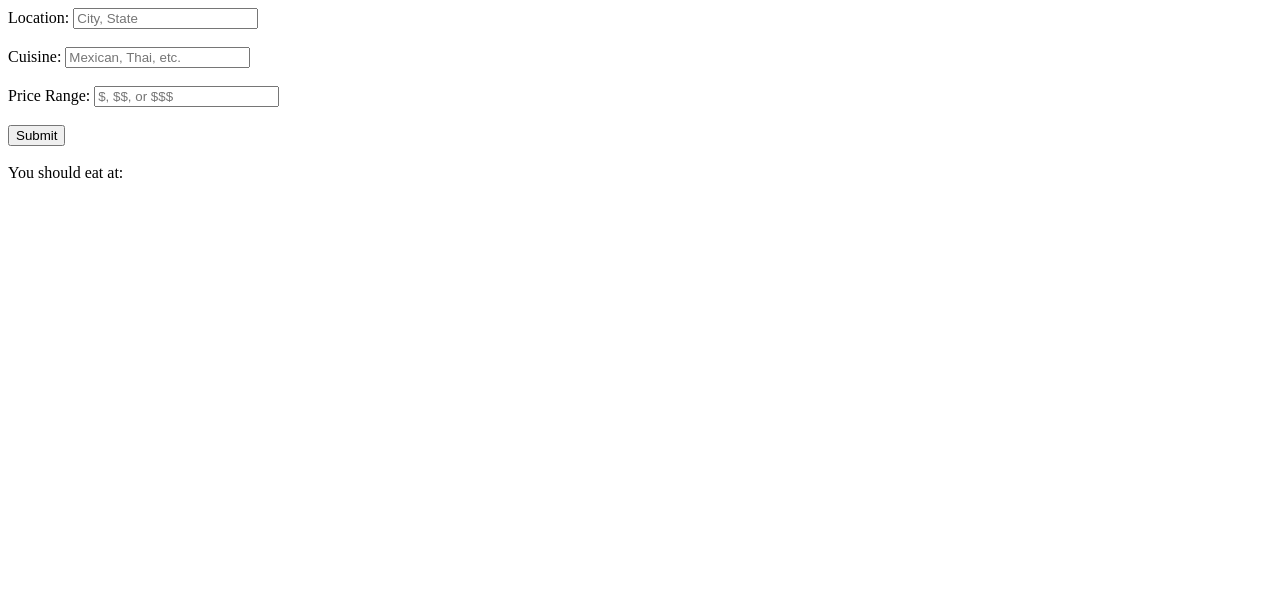
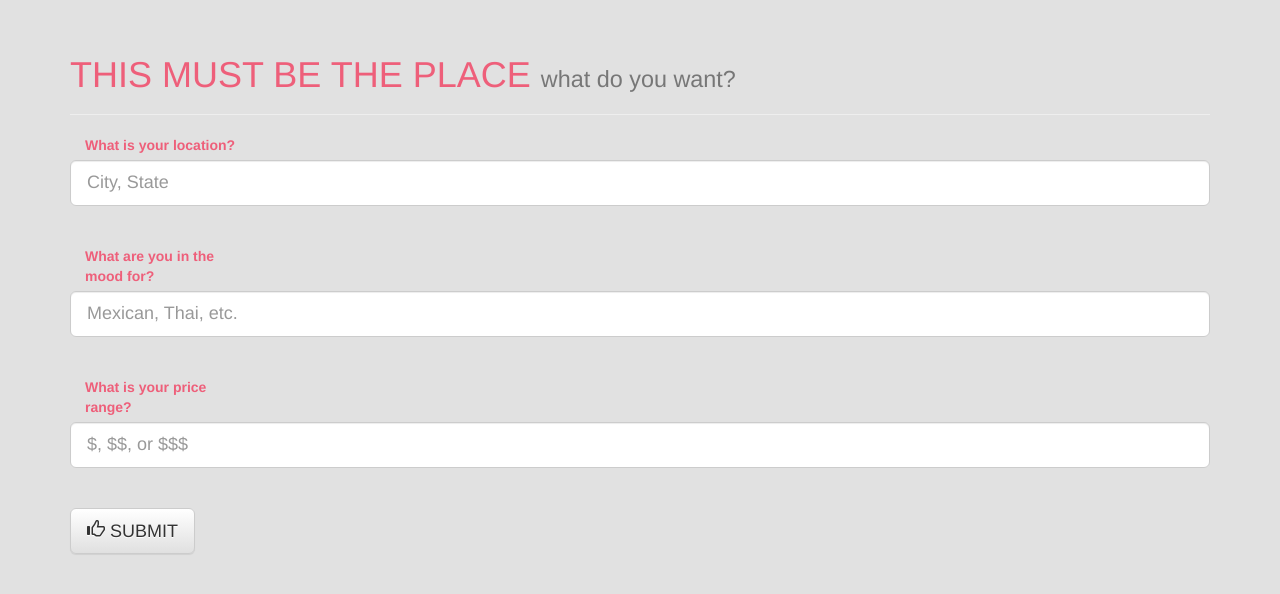
Before and after one commit to ashleystieb/this-must-be-the-place, a Django app: template eat/templates/index.html in a window 1280 px wide. Shown: the top 594 px of the page. Run offline with Django 3.2, Linux system fonts and the light colour scheme; the template is opened without the code that fills it, so the values that code supplies are empty; some libraries are stand-ins or nearby versions.

Commit message:
Update index.html

```diff
--- a/eat/templates/index.html
+++ b/eat/templates/index.html
@@ -5,44 +5,84 @@
 <html lang="en">
 <head>
     <meta charset="UTF-8">
-    <title>EAT NOW</title>
-    <link href="{% static "css/get_restaurant_styles.css" %}" type='text/css'>
+    <meta name="viewport" content="width=device-width, initial-scale=1">
+    <title>THIS MUST BE THE PLACE</title>
+    <!-- Latest compiled and minified CSS -->
+    <link rel="stylesheet" href="https://maxcdn.bootstrapcdn.com/bootstrap/3.3.7/css/bootstrap.min.css"
+          integrity="sha384-BVYiiSIFeK1dGmJRAkycuHAHRg32OmUcww7on3RYdg4Va+PmSTsz/K68vbdEjh4u" crossorigin="anonymous">
+    <link rel="stylesheet" href="https://maxcdn.bootstrapcdn.com/bootstrap/3.3.7/css/bootstrap-theme.min.css"
+          integrity="sha384-rHyoN1iRsVXV4nD0JutlnGaslCJuC7uwjduW9SVrLvRYooPp2bWYgmgJQIXwl/Sp" crossorigin="anonymous">
+    <link rel="stylesheet" href="{% static 'css/get_restaurant_styles.css' %}">
+
 </head>
 <body>
+<div class="container">
+    <div class="page-header">
+        <h1>THIS MUST BE THE PLACE
+            <small>what do you want?</small>
+        </h1>
+    </div>
 
-    <div class="container">
-        <div id="rest-name"></div>
-        <div id="rest-image"></div>
-        <div id="rest-map"></div>
     <div class="input">
-                Location: <input id="location" placeholder="City, State"><br><br>
-                Cuisine: <input id="cuisine" placeholder="Mexican, Thai, etc."><br><br>
-                Price Range: <input id="price" placeholder="$, $$, or $$$"><br><br>
+        <label class="col-sm-2 control-label" for="formGroupInputLarge">What is your location?</label>
+        <input id="location" class="form-control input-lg" placeholder="City, State"><br><br>
+        <label class="col-sm-2 control-label" for="formGroupInputLarge">What are you in the mood for?</label>
+        <input id="cuisine" class="form-control input-lg" placeholder="Mexican, Thai, etc."><br><br>
+        <label class="col-sm-2 control-label" for="formGroupInputLarge">What is your price range?</label>
+        <input id="price" class="form-control input-lg" placeholder="$, $$, or $$$"><br><br>
 
-                <button id="submit">Submit</button><br><br>
+        <button id="submit" type="button" class="btn btn-default btn-lg" data-toggle="modal"
+                data-target=".bs-example-modal-lg"><span class="glyphicon glyphicon-thumbs-up
+" aria-hidden="true"></span> SUBMIT
+        </button>
+        <br><br>
+        <div class="modal fade bs-example-modal-lg" tabindex="-1" role="dialog" aria-labelledby="myLargeModalLabel">
 
-            <div id="results">
+            <div class="modal-dialog modal-lg" role="document">
+                <div class="modal-content">
+                        <div class="modal-header">
+                            <button type="button" class="close" data-dismiss="modal">&times;</button>
 
-                <div id="random">
-                    You should eat at: <h1 id="name"></h1>
-                    <img id="image" src=""></div>
+                            <h1 id="name" class="modal-title"></h1>
+                        </div>
+                        <div class="modal-body">
+                            <div class="container-fluid">
+                            <div class="col-md-8">
+                                <img id="image" class="img-thumbnail" src="">
+
+                            </div>
+                            <div class="col-md-4">
+
                                 <div id="address"></div>
                                 <div id="website" style="display: none">
                                     <a id="web" href="" target="_blank">Visit Website</a>
                                 </div>
-
+                                <br><br>
+                                <div id="googleMap" style="display: none"></div>
                             </div>
-
                                 </div>
-
+                            <div class="modal-footer">
+                            <button type="button" class="btn btn-default" data-dismiss="modal">Close</button>
+                        </div>
+                        </div>
+                    </div>
             </div>
             <div id="blank" style="display: none"></div>
             <div id="blank2" style="display: none"></div>
+        </div>
+    </div>
+</div>
+
 
 <!-- Script Tags -->
 <script src="https://ajax.googleapis.com/ajax/libs/jquery/3.1.1/jquery.min.js"></script>
-    <script type="text/javascript" src="https://maps.googleapis.com/maps/api/js?key=AIzaSyD64gDwd84RCIDl3eNnpmzsvPD8u2u_UpY&libraries=places"></script>
+<script src="https://maps.googleapis.com/maps/api/js?key=AIzaSyD64gDwd84RCIDl3eNnpmzsvPD8u2u_UpY&libraries=places&callback=getMap"
+        async defer></script>
 <script type="text/javascript" src="{% static 'js/get_restaurant.js' %}"></script>
+<script src="https://maxcdn.bootstrapcdn.com/bootstrap/3.3.7/js/bootstrap.min.js"
+        integrity="sha384-Tc5IQib027qvyjSMfHjOMaLkfuWVxZxUPnCJA7l2mCWNIpG9mGCD8wGNIcPD7Txa"
+        crossorigin="anonymous"></script>
+
 
 <!-- Keys
 JS PLACES API KEY = AIzaSyD64gDwd84RCIDl3eNnpmzsvPD8u2u_UpY
```
Lines whose indentation alone changed are shown as unchanged.
